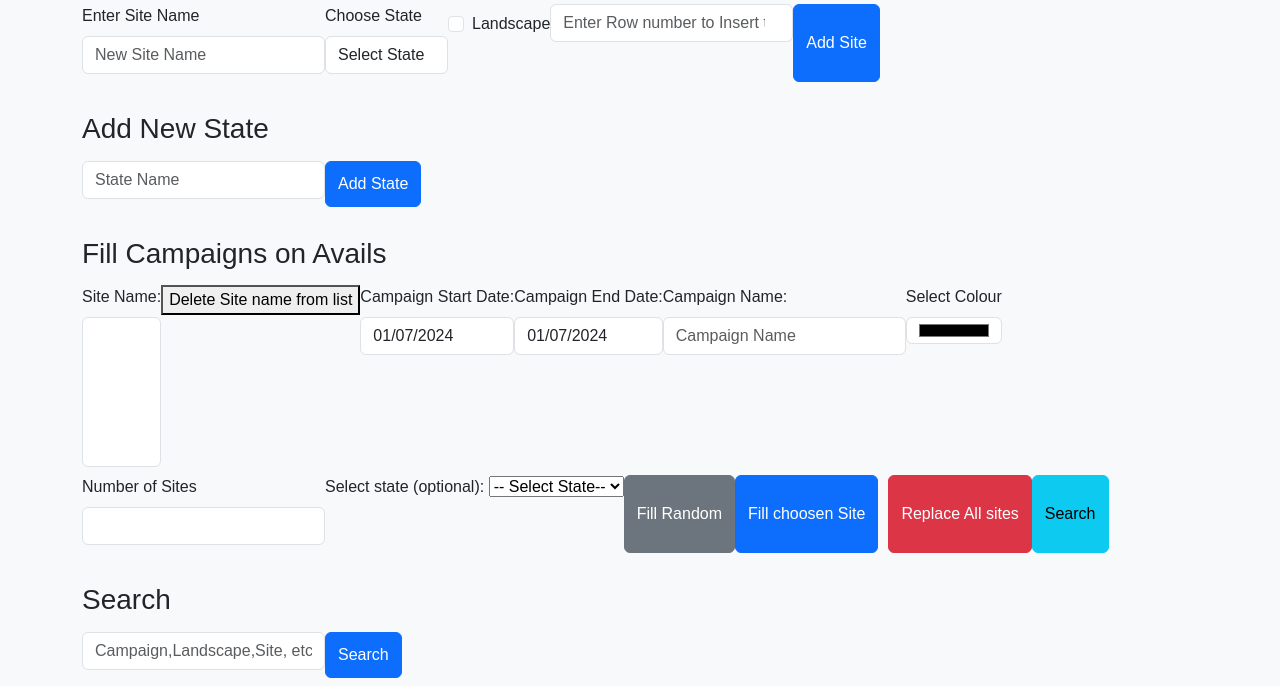
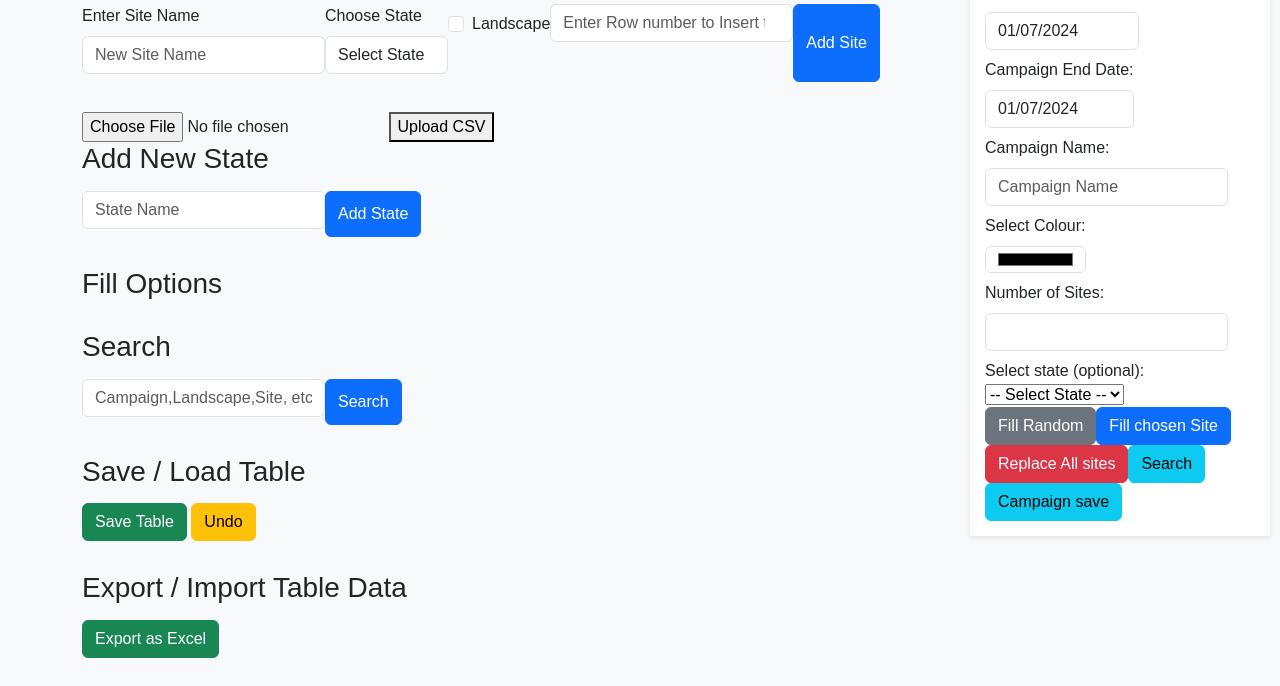
Before and after one commit to Habitatchannel/Availsheet, a plain HTML site: page index.html in a window 1280 px wide. Shown: the part 123-809 px from the top of the page. Drawn offline with nearby package versions, Linux system fonts and the light colour scheme.

Commit message:
Update index.html

```diff
--- a/index.html
+++ b/index.html
@@ -6,7 +6,14 @@
     <title>Avails Sheet</title>
     <!-- Bootstrap CSS -->
     <link href="https://stackpath.bootstrapcdn.com/bootstrap/5.3.1/css/bootstrap.min.css" rel="stylesheet">
+    <link href="https://stackpath.bootstrapcdn.com/bootstrap/5.3.1/css/bootstrap.min.css" rel="stylesheet">
     <style>
+        iframe {
+            width: 100%;
+            height: 500px;
+            border: none;
+        }
+
         body {
             font-family: Arial, sans-serif;
             background-color: #f8f9fa;
@@ -124,6 +131,21 @@
             left: 0;
             z-index: 1; /* Ensures it sits above other cells */
         }
+     /* CSS for fixed positioning */
+.form-container {
+    margin-bottom: 30px;
+}
+
+#autoFillRangeForm {
+    position: fixed;
+    top: 10px; /* Distance from the top of the viewport */
+    right: 10px; /* Distance from the right of the viewport */
+    width: 300px; /* Adjust width as needed */
+    background-color: #fff; /* Ensure form has a background */
+    z-index: 1000; /* Ensure it sits above other content */
+    padding: 15px; /* Optional: add some padding for better appearance */
+    box-shadow: 0 2px 5px rgba(0,0,0,0.1); /* Optional: add shadow for better visibility */
+}
     </style>
 </head>
 <body>
@@ -139,7 +161,7 @@
                 <input type="text" id="siteNameSplit" class="form-control" placeholder="New Site Name" required>
             </div>
             <div class="form-group mb-2">
-                <label for="startColumnHeader" class="form-label">Choose State</label>
+                <label for="rowTags" class="form-label">Choose State</label>
                 <select id="rowTags" class="form-control">
                    <option value="">Select State</option>
                    <option value="NSW">NSW</option>
@@ -149,7 +171,7 @@
                    <option value="SA">SA</option>
                    <option value="WA">WA</option>
                    <option value="NT">NT</option>
-                     <!-- Add more options as needed -->
+                    <!-- Add more options as needed -->
                 </select>
             </div>
             <div class="form-check mt-2">
@@ -157,12 +179,15 @@
                 <label class="form-check-label" for="addLandscapeTag">Landscape</label>
             </div>
             <div class="form-group mb-2">
-                <input type="number" id="rowIndexSplit" class="form-control" placeholder="Enter Row number to Insert the site " min="1">
+                <input type="number" id="rowIndexSplit" class="form-control" placeholder="Enter Row number to Insert the site" min="1">
             </div>
+
             <button type="button" class="btn btn-primary" onclick="addSplitRow()">Add Site</button>
+
         </form>
     </div>
-
+    <input type="file" id="csvFileInput" accept=".csv">
+    <button onclick="uploadCSV()">Upload CSV</button>
     <!-- Form to Add Rows without Split Cells -->
     <div class="form-container">
         <h3>Add New State</h3>
@@ -174,21 +199,14 @@
         </form>
     </div>
 
-    <!-- Form to Auto Fill Range of Sub-Cells in a Specific Row -->
     <div class="form-container">
-        <h3>Fill Campaigns on Avails </h3>
+        <h3 class="form-group mb-2">Fill Options</h3>
         <form id="autoFillRangeForm" class="d-flex flex-wrap">
             <div class="form-group mb-2">
                 <label for="rowHeader" class="form-label">Site Name:</label>
-                <select id="rowHeader" class="form-control" multiple>
-                    <!-- Options will be populated dynamically -->
-                </select>
+                <input type="text" id="rowHeader" class="form-control" placeholder="Enter Site Name" required>
             </div>
-            <div>
-                <!-- Add this button to your HTML -->
-                <button id="deleteHeaderButton" onclick="deleteRowHeader()">Delete Site name from list </button>
 
-            </div>
             <div class="form-group mb-2">
                 <label for="startColumnHeader" class="form-label">Campaign Start Date:</label>
                 <select id="startColumnHeader" class="form-control">
@@ -202,21 +220,21 @@
                 </select>
             </div>
             <div class="form-group mb-2">
-                <label for="autoFillValue" class="form-label">Campaign Name: </label>
+                <label for="autoFillValue" class="form-label">Campaign Name:</label>
                 <input type="text" id="autoFillValue" class="form-control" placeholder="Campaign Name" required>
             </div>
             <div class="form-group mb-2">
-               <label for="autoFillColor" class="form-label">Select Colour </label>
-                <input type="color" id="autoFillColor" class="form-control" placeholder="Slect colour" required>
+                <label for="autoFillColor" class="form-label">Select Colour:</label>
+                <input type="color" id="autoFillColor" class="form-control" required>
             </div>
             <div class="form-group mb-2">
-                <label for="numRows" class="form-label">Number of Sites</label>
+                <label for="numRows" class="form-label">Number of Sites:</label>
                 <input type="text" id="numRows" name="numRows" class="form-control">
             </div>
             <div>
                 <label for="tagReferenceSelect">Select state (optional):</label>
                 <select id="tagReferenceSelect">
-                    <option value="">-- Select State--</option>
+                    <option value="">-- Select State --</option>
                     <option value="NSW">NSW</option>
                     <option value="VIC">VIC</option>
                     <option value="QLD">QLD</option>
@@ -225,12 +243,12 @@
                 </select>
             </div>
             <button type="button" class="btn btn-secondary" onclick="autoFillRangeRandom()">Fill Random</button>
-            <button type="button" class="btn btn-primary" onclick="autoFillRange()">Fill choosen Site</button>
+            <button type="button" class="btn btn-primary" onclick="autoFillRange()">Fill chosen Site</button>
             <button type="button" class="btn btn-danger" onclick="searchInRangeReplace()">Replace All sites</button>
             <button type="button" class="btn btn-info" onclick="searchInRange()">Search</button>
+            <button type="button" class="btn btn-info" onclick="createTableFromInputs()">Campaign save</button>
         </form>
     </div>
-
 
     <!-- Form to Search for Rows or Cells -->
     <div class="form-container">
@@ -270,9 +288,6 @@
         </tbody>
     </table>
 </div>
-
-
-
 <!-- Bootstrap JavaScript Bundle with Popper -->
 <script src="https://stackpath.bootstrapcdn.com/bootstrap/5.3.1/js/bootstrap.bundle.min.js"></script>
 <script src="https://cdnjs.cloudflare.com/ajax/libs/xlsx/0.17.0/xlsx.full.min.js"></script>
```
